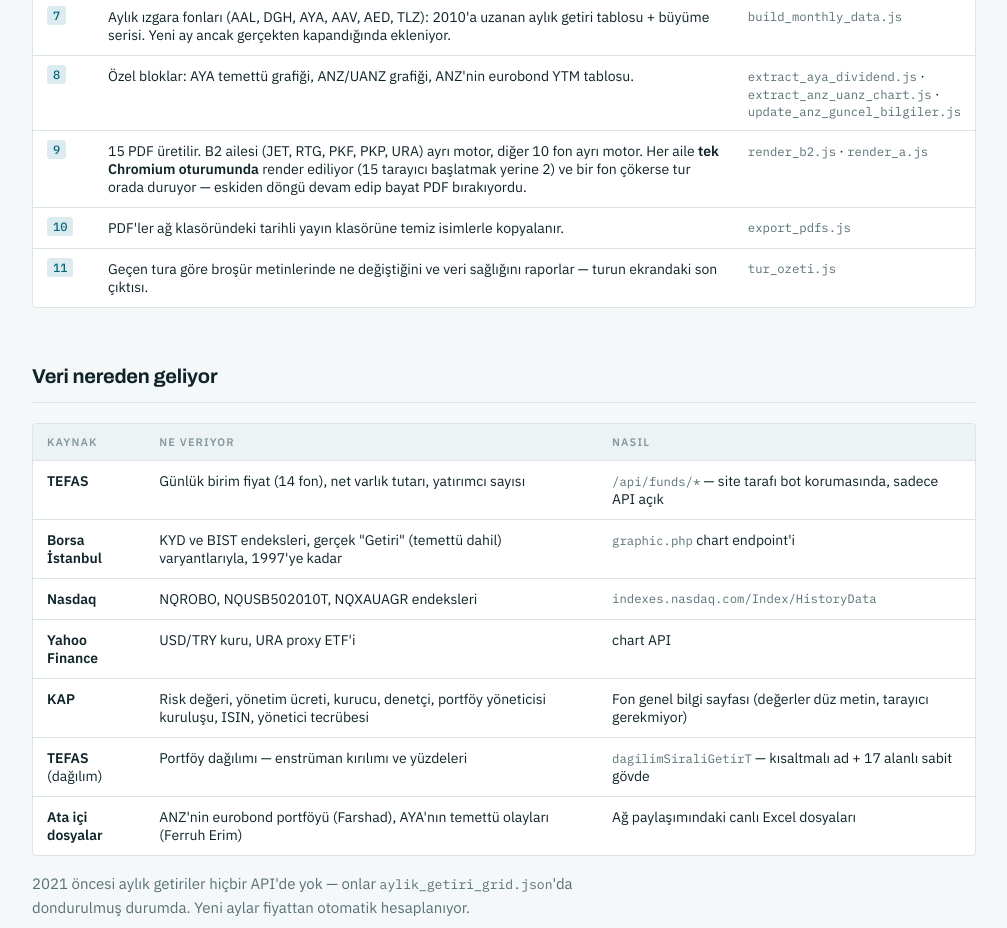
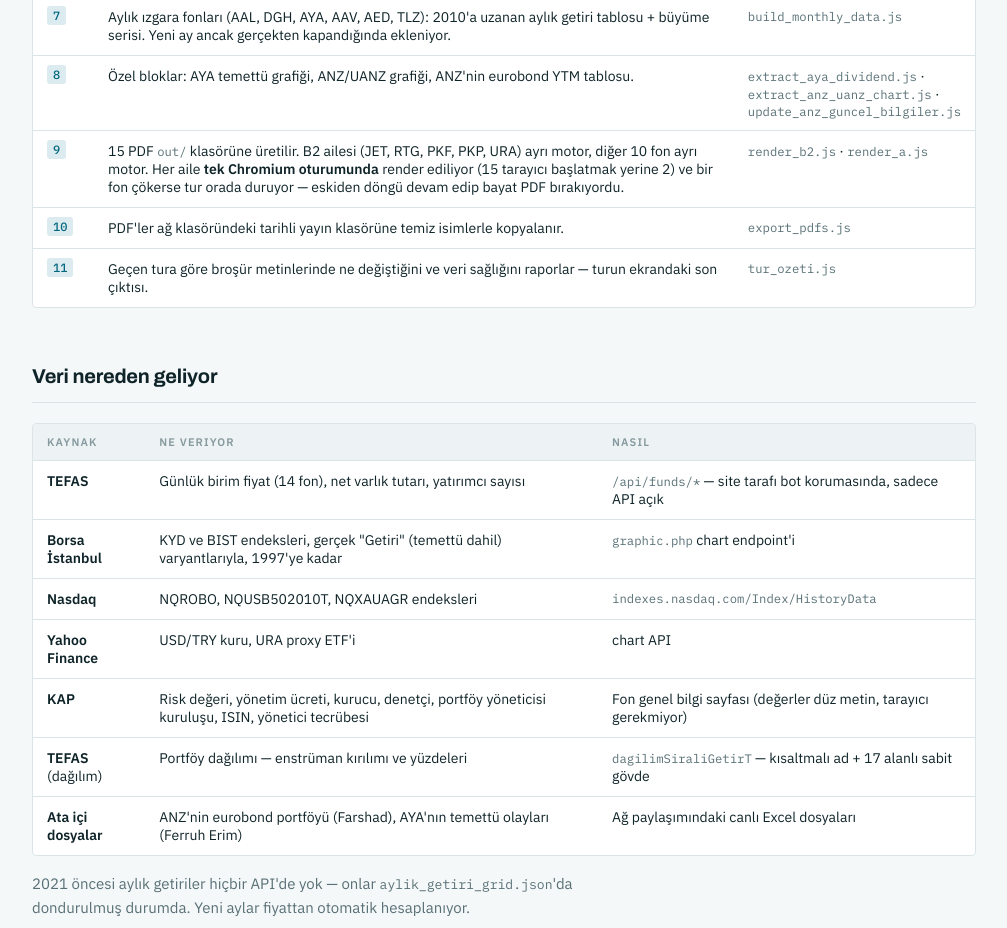
Before and after one commit to metetezel/FonBrosurPipeline, a website: page kilavuz.html in a window 1280 px wide. Shown: the part 1581-2509 px from the top of the page, without its empty margins (136-1143 px from the left). Drawn offline with Linux system fonts and the light colour scheme.

Commit message:
Kilavuz: PDF'lerin out/ altina yazildigi belirtildi
Co-Authored-By: Claude Opus 5 <noreply@anthropic.com>

```diff
--- a/kilavuz.html
+++ b/kilavuz.html
@@ -246,7 +246,7 @@
         <tr><td><span class="step-no">6</span></td><td>14 fonun fiyat serisini ve ağırlıklı bileşik karşılaştırma ölçütünü hesaplar.</td><td><span class="mono">extract_fund.js</span></td></tr>
         <tr><td><span class="step-no">7</span></td><td>Aylık ızgara fonları (AAL, DGH, AYA, AAV, AED, TLZ): 2010'a uzanan aylık getiri tablosu + büyüme serisi. Yeni ay ancak gerçekten kapandığında ekleniyor.</td><td><span class="mono">build_monthly_data.js</span></td></tr>
         <tr><td><span class="step-no">8</span></td><td>Özel bloklar: AYA temettü grafiği, ANZ/UANZ grafiği, ANZ'nin eurobond YTM tablosu.</td><td><span class="mono">extract_aya_dividend.js</span> ·<br><span class="mono">extract_anz_uanz_chart.js</span> ·<br><span class="mono">update_anz_guncel_bilgiler.js</span></td></tr>
-        <tr><td><span class="step-no">9</span></td><td>15 PDF üretilir. B2 ailesi (JET, RTG, PKF, PKP, URA) ayrı motor, diğer 10 fon ayrı motor. Her aile <strong>tek Chromium oturumunda</strong> render ediliyor (15 tarayıcı başlatmak yerine 2) ve bir fon çökerse tur orada duruyor — eskiden döngü devam edip bayat PDF bırakıyordu.</td><td><span class="mono">render_b2.js</span> · <span class="mono">render_a.js</span></td></tr>
+        <tr><td><span class="step-no">9</span></td><td>15 PDF <span class="mono">out/</span> klasörüne üretilir. B2 ailesi (JET, RTG, PKF, PKP, URA) ayrı motor, diğer 10 fon ayrı motor. Her aile <strong>tek Chromium oturumunda</strong> render ediliyor (15 tarayıcı başlatmak yerine 2) ve bir fon çökerse tur orada duruyor — eskiden döngü devam edip bayat PDF bırakıyordu.</td><td><span class="mono">render_b2.js</span> · <span class="mono">render_a.js</span></td></tr>
         <tr><td><span class="step-no">10</span></td><td>PDF'ler ağ klasöründeki tarihli yayın klasörüne temiz isimlerle kopyalanır.</td><td><span class="mono">export_pdfs.js</span></td></tr>
         <tr><td><span class="step-no">11</span></td><td>Geçen tura göre broşür metinlerinde ne değiştiğini ve veri sağlığını raporlar — turun ekrandaki son çıktısı.</td><td><span class="mono">tur_ozeti.js</span></td></tr>
       </tbody>
```
